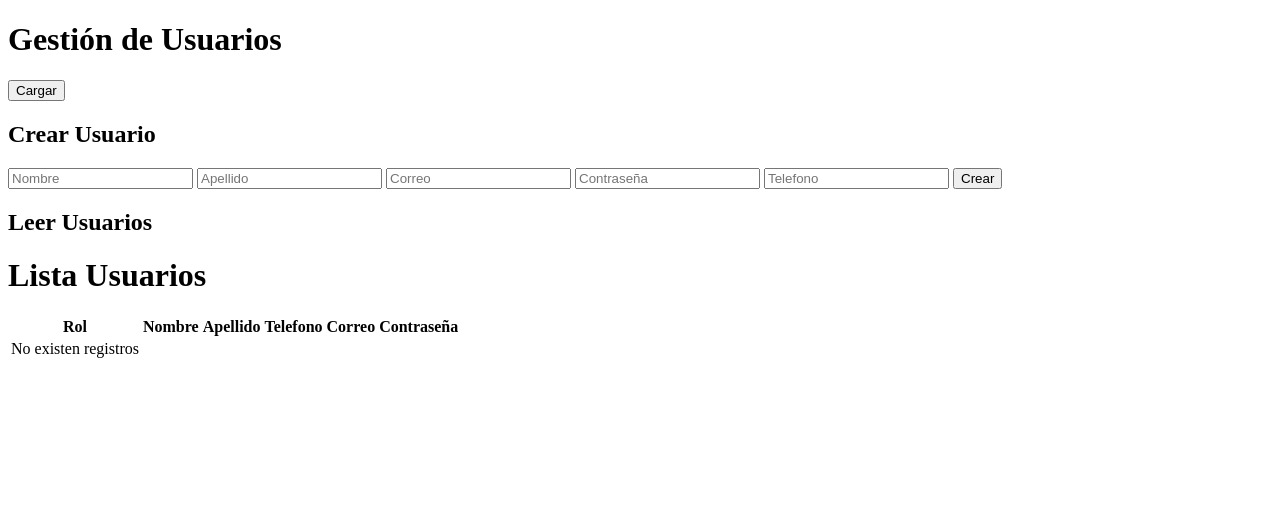
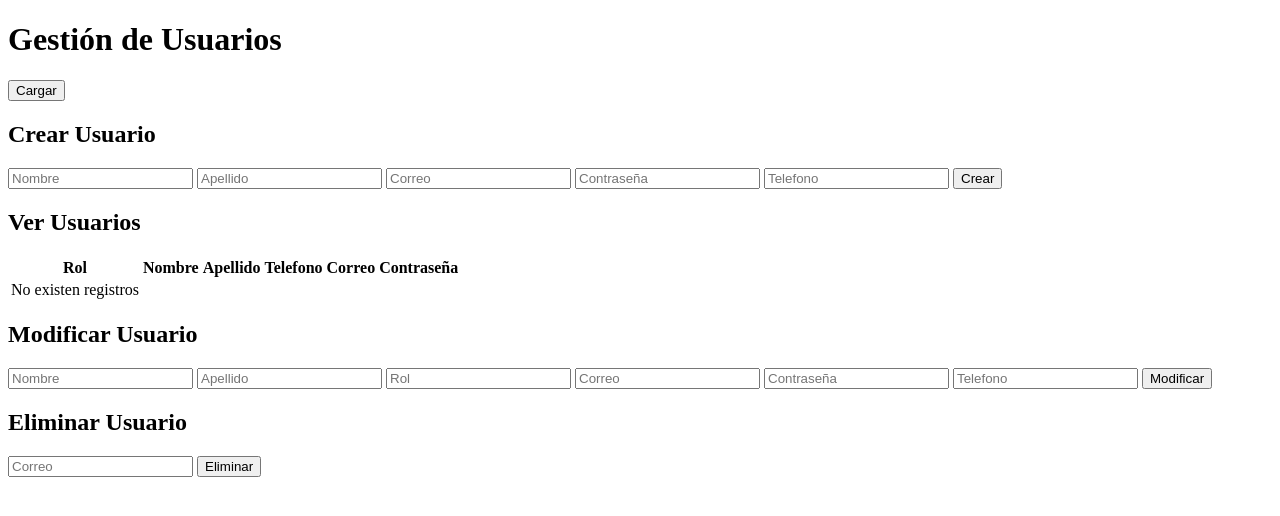
Before and after one commit to FJVicVel03/IPC2_V1S12023_ProyectoF2_3_202111576, a Django app: page /cargar_xml/ in a window 1280 px wide. Shown: the top 516 px of the page. Run offline with Django 4.2, Linux system fonts and the light colour scheme.

Commit message:
commit tres

```diff
--- a/GestionCine/GestionCine/urls.py
+++ b/GestionCine/GestionCine/urls.py
@@ -20,7 +20,7 @@
 from Usuarios.views import pagina_administrador
 from Usuarios.views import pagina_cliente
 from Usuarios.views import mostrar_peliculas
-from Usuarios.views import gestionar_usuarios, crear_usuario, mostrar_usuarios, cargar_xml
+from Usuarios.views import gestionar_usuarios, crear_usuario, mostrar_usuarios, cargar_xml, modificar_usuario, eliminar_usuario
 
 urlpatterns = [
     path('admin/', admin.site.urls),
@@ -32,4 +32,6 @@
     path('crear_usuario/', crear_usuario, name='crear_usuario'),
     path('mostrar_usuarios/', mostrar_usuarios, name='mostrar_usuarios'),
     path('cargar_xml/',cargar_xml, name='cargar_xml'),
+    path('modificar_usuario/', modificar_usuario, name='modificar_usuario'),
+    path('eliminar_usuario/', eliminar_usuario, name='eliminar_usuario'),
 ]
--- a/GestionCine/Usuarios/Lista_Usuarios.py
+++ b/GestionCine/Usuarios/Lista_Usuarios.py
@@ -96,7 +96,12 @@
                continue  # Saltar el usuario repetido
 
             if operacion == 1:
-                self.add(objeto)
+                if self.existe_usuario_correo(correo):
+                    print("\tEl cliente ya existe en la lista.")
+                    return False
+
+                else:
+                    self.add(objeto)
             elif operacion == 2:
                 self.modify(objeto, indice)
             elif operacion == 3:
@@ -109,7 +114,7 @@
         nuevo_cliente = ET.Element("usuario")
 
         rol = ET.SubElement(nuevo_cliente, 'rol')
-        rol.text = 'Cliente'
+        rol.text = 'cliente'
 
         nombre = ET.SubElement(nuevo_cliente, 'nombre')
         nombre.text = Nombre
@@ -168,6 +173,14 @@
 
         tree.write('usuarios.xml')
 
+    def buscar(self, correo, contrasena):
+        current = self.cabeza
+        while current:
+            if current.data.correo == correo and current.data.contrasena == contrasena:
+                return current.data
+            current = current.next
+        return None
+
 
 class Usuario:
     def __init__(self, rol, nombre, apellido, telefono, correo, contrasena):
--- a/GestionCine/Usuarios/templates/gestionar_usuarios.html
+++ b/GestionCine/Usuarios/templates/gestionar_usuarios.html
@@ -23,10 +23,9 @@
         <button type="submit">Crear</button>
     </form>
 
-    <h2>Leer Usuarios</h2>
+    <h2>Ver Usuarios</h2>
     <!-- Aquí iría el código para mostrar la lista de usuarios existentes -->
     <form method="POST" action="{% url 'mostrar_usuarios' %}">
-        <h1>Lista Usuarios</h1>
         <table>
             <thead>
                 <th>Rol</th>
@@ -55,6 +54,29 @@
         </table>
     </form>
 
+    <h2>Modificar Usuario</h2>
+    <form method="POST" action="{% url 'modificar_usuario' %}">
+        {% csrf_token %}
+        <!-- Aquí irían los campos del formulario para crear un usuario -->
+        <!-- Ejemplo: -->
+        <input type="text" name="nombre" placeholder="Nombre" required>
+        <input type="text" name="apellido" placeholder="Apellido" required>
+        <input type="text" name="rol" placeholder="Rol" required>
+        <input type="text" name="correo" placeholder="Correo" required>
+        <input type="text" name="contra" placeholder="Contraseña" required>
+        <input type="text" name="telefono" placeholder="Telefono" required>
+        <!-- Otros campos del formulario -->
+        <button type="submit">Modificar</button>
+    </form>
+
+    <h2>Eliminar Usuario</h2>
+    <form method="POST" action="{% url 'eliminar_usuario' %}">
+        {% csrf_token %}
+        <!-- Aquí irían los campos del formulario para crear un usuario -->
+        <!-- Ejemplo: -->
+        <input type="text" name="correo" placeholder="Correo" required>
+        <!-- Otros campos del formulario -->
+        <button type="submit">Eliminar</button>
 
 </body>
 </html>
--- a/GestionCine/Usuarios/views.py
+++ b/GestionCine/Usuarios/views.py
@@ -5,6 +5,8 @@
 
 global lista_enlazada_simple
 lista_enlazada_simple = ListaEnlazadaSimple()
+global lista_usuarios
+lista_usuarios = []
 
 def login(request):
     if request.method == 'POST':
@@ -25,7 +27,7 @@
             contrasena_xml = usuario_xml.find('contrasena').text
 
             usuario = Usuario(rol, nombre, apellido, telefono, correo_xml, contrasena_xml)
-            lista_enlazada_simple.insertar(usuario)
+            lista_enlazada_simple.add(usuario)
 
         # Realizar la búsqueda del usuario en la lista enlazada simple
         usuario_encontrado = lista_enlazada_simple.buscar(correo, contrasena)
@@ -58,6 +60,7 @@
         lista_enlazada_simple.CargarXML(1)
     return render(request, 'gestionar_usuarios.html', {'usuarios': lista_enlazada_simple})
 
+
 def crear_usuario(request):
 
     if request.method == 'POST':
@@ -70,11 +73,12 @@
         password = request.POST.get('contra')
 
         # Crear el nuevo usuario
-        usuario = Usuario(rol, nombre, apellido, telefono, correo, password)
+        #usuario = Usuario(rol, nombre, apellido, telefono, correo, password)
         # Guardar el usuario en la lista enlazada o en la base de datos
 
-        lista_enlazada_simple.insertar(usuario)
-
+        #lista_enlazada_simple.add(usuario)
+        lista_enlazada_simple.agregarXML(nombre,apellido,telefono,correo,password)
+        lista_enlazada_simple.CargarXML(1)
         return redirect(gestionar_usuarios)
 
 def mostrar_usuarios(request):
@@ -83,7 +87,6 @@
     tree = ET.parse('usuarios.xml')
     root = tree.getroot()
 
-    lista_usuarios = []
     for usuario_xml in root.findall('usuario'):
         rol = usuario_xml.find('rol').text
         nombre = usuario_xml.find('nombre').text
@@ -96,6 +99,55 @@
         lista_usuarios.append(usuario)
 
     return render(request, 'gestionar_usuarios.html', {'usuarios': lista_usuarios})
+
+def modificar_usuario(request):
+    if request.method == 'POST':
+        correo = request.POST['correo']
+        nuevo_rol = request.POST['rol']
+        nuevo_nombre = request.POST['nombre']
+        nuevo_apellido = request.POST['apellido']
+        nuevo_telefono = request.POST['telefono']
+        nueva_contrasena = request.POST['contra']
+
+        tree = ET.parse('usuarios.xml')
+        root = tree.getroot()
+
+        encontrado = False
+        for user in root.findall('usuario'):
+            if user.find('correo').text == correo:
+                encontrado = True
+                lista_enlazada_simple.delete(correo)
+                rol = user.find('rol')
+                rol.text = nuevo_rol
+                nombre = user.find('nombre')
+                nombre.text = nuevo_nombre
+                apellido = user.find('apellido')
+                apellido.text = nuevo_apellido
+                telefono = user.find('telefono')
+                telefono.text = nuevo_telefono
+                contrasena = user.find('contrasena')
+                contrasena.text = nueva_contrasena
+                break
+
+        if encontrado:
+            tree.write('usuarios.xml')
+            mensaje = "Usuario modificado exitosamente."
+        else:
+            mensaje = "Usuario no existente."
+
+        return render(request, 'gestionar_usuarios.html', {'mensaje': mensaje})
+
+    return render(request, 'gestionar_usuarios.html')
+
+def eliminar_usuario(request):
+    if request.method == "POST":
+        correo = request.POST['correo']
+
+        lista_enlazada_simple.delete(correo)
+        lista_enlazada_simple.eliminarXML(correo)
+
+    return render(request, 'gestionar_usuarios.html')
+
 
 
 
--- a/GestionCine/usuarios.xml
+++ b/GestionCine/usuarios.xml
@@ -15,4 +15,4 @@
  <correo>jane.smith@example.com</correo>
  <contrasena>password456</contrasena>
  </usuario>
-</usuarios>
+<usuario><rol>cliente</rol><nombre>Fernando</nombre><apellido>Vicente</apellido><telefono>59128299</telefono><correo>fernando.cliente@example.com</correo><contrasena>123</contrasena></usuario><usuario><rol>cliente</rol><nombre>Jose</nombre><apellido>Vicente</apellido><telefono>12345678</telefono><correo>paco@example.com</correo><contrasena>000</contrasena></usuario><usuario><rol>cliente</rol><nombre>Jose</nombre><apellido>Gusto</apellido><telefono>12345678</telefono><correo>123@example.com</correo><contrasena>852</contrasena></usuario><usuario><rol>cliente</rol><nombre>master</nombre><apellido>histerias</apellido><telefono>785623</telefono><correo>789@example.com</correo><contrasena>1234</contrasena></usuario></usuarios>
```
Also changed, not shown: GestionCine/peliculas.xml (+10 -7 lines).
